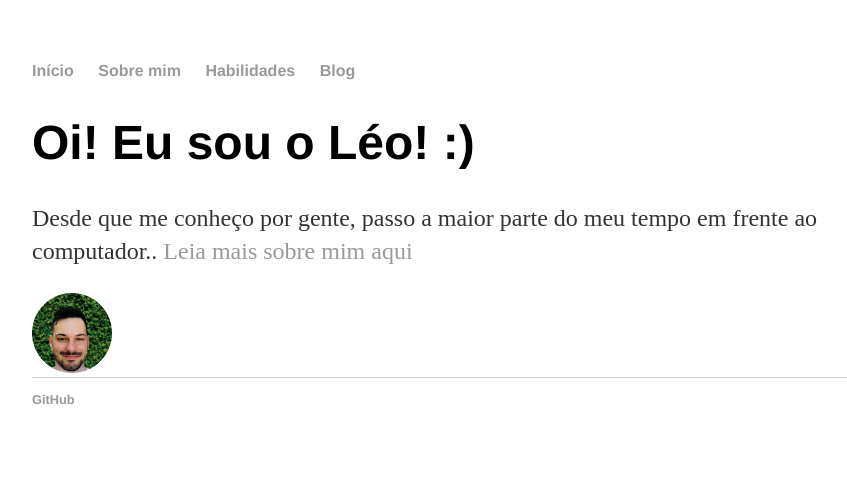
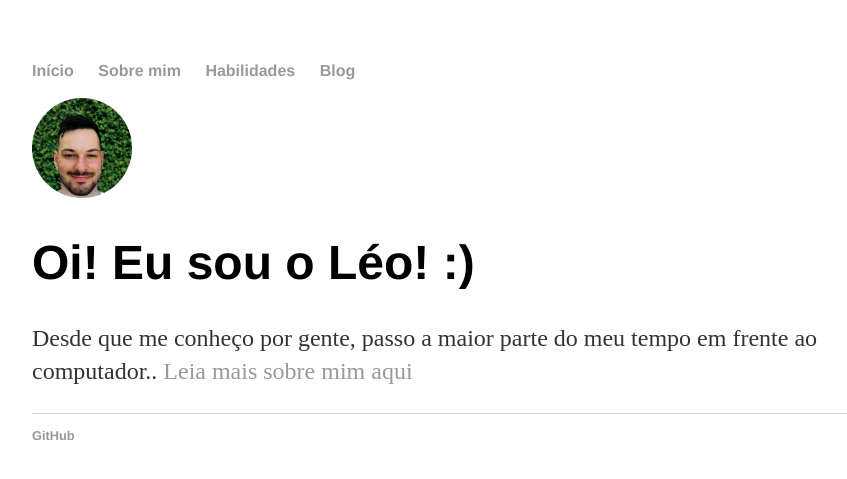
Before and after one commit to leonardohenriquedev/old-portfolio, a Jekyll site: the page built from index.html, in a window 1280 px wide. Shown: the top 479 px of the page, without its empty margins (160-1007 px from the left). Built offline with Jekyll 4.4.1, drawn with Linux system fonts in a browser that asks for light colours.

Commit message:
Atualiza foto de perfil 2

```diff
--- a/index.html
+++ b/index.html
@@ -4,8 +4,9 @@ title: Leonardo Henrique | Web Developer
 ---
 
 		<div class="blurb">
+			<img src="about/leo.png" alt="rosto de Léo" width="100px">
 			<h1>Oi! Eu sou o Léo! :)</h1>
 			<p>Desde que me conheço por gente, passo a maior parte do meu tempo em frente ao computador.. <a href="/about">Leia mais sobre mim aqui</a></p>
 
-			<img src="about/leo.png" alt="rosto de Léo" width="80px">
+
 		</div>
```
